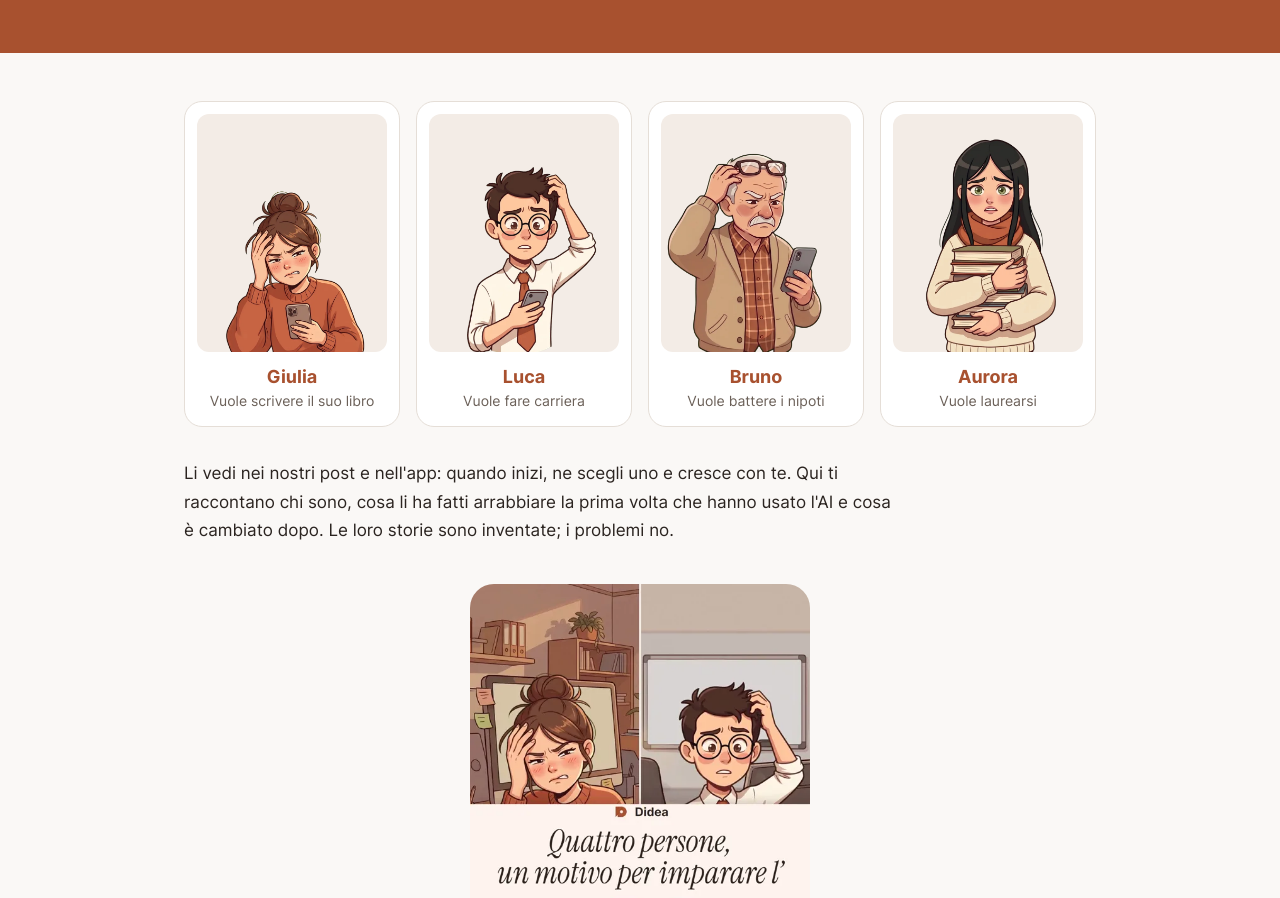
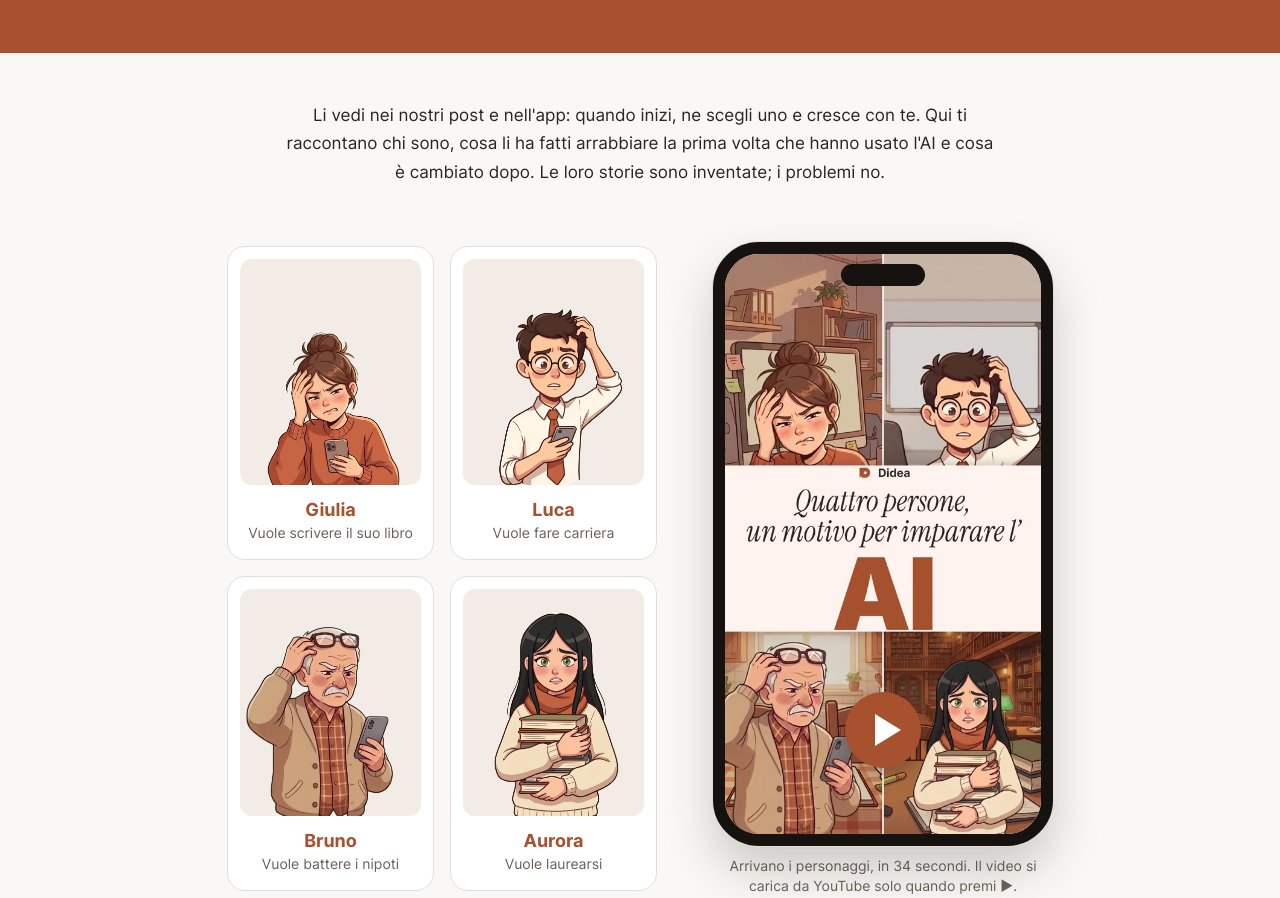
Before and after one commit to mariozonin/didea-sito, a plain HTML site: page personaggi/index.html in a window 1280 px wide. Shown: the part 267-1165 px from the top of the page. Drawn offline with Linux system fonts and the light colour scheme.

Commit message:
Personaggi: su desktop carte 2x2 e video in un telefono finto
Co-Authored-By: Claude Opus 5.5 <noreply@anthropic.com>
Claude-Session: https://claude.ai/code/session_01EJsjz9Z1KYkyR4YJHfoBiS

```diff
--- a/personaggi/index.html
+++ b/personaggi/index.html
@@ -62,6 +62,16 @@
   .cast-video button:focus-visible { outline: 3px solid var(--accent-text); outline-offset: -3px; border-radius: 24px; }
   .cast-video iframe { position: absolute; inset: 0; width: 100%; height: 100%; border: 0; }
   .cast-video figcaption { margin-top: 10px; font-size: 0.875rem; color: var(--text-soft); line-height: 1.4; }
+  /* Desktop: introduzione sopra, carte 2×2 a sinistra, video in un telefono a destra */
+  @media (min-width: 900px) {
+    .cast-hero { display: grid; grid-template-columns: 430px 340px; grid-template-areas: "intro intro" "cast video"; justify-content: center; align-items: center; column-gap: 56px; }
+    .cast-hero .intro-text { grid-area: intro; justify-self: center; margin: 0 0 40px; text-align: center; }
+    .cast-hero .cast { grid-area: cast; grid-template-columns: repeat(2, 1fr); }
+    .cast-hero .cast-video { grid-area: video; margin: 0; max-width: none; }
+    .cast-video .frame { border: 12px solid #16120F; border-radius: 46px; box-shadow: 0 0 0 1px var(--line), 0 24px 48px rgba(43,36,32,.22); }
+    .cast-video .frame::before { content: ""; position: absolute; z-index: 2; top: 10px; left: 50%; width: 84px; height: 22px; margin-left: -42px; border-radius: 11px; background: #16120F; pointer-events: none; }
+    .cast-video button:focus-visible { border-radius: 34px; }
+  }
 
   /* Scheda personaggio */
   .person { margin-top: 88px; padding-top: 16px; scroll-margin-top: 16px; }
@@ -140,6 +150,7 @@
 </header>
 <main>
   <div class="wrap">
+    <div class="cast-hero">
     <ul class="cast">
       <li><a href="#giulia"><img src="/img/personaggi/giulia/stadio-0.webp" width="720" height="900" alt="Giulia, perplessa, col telefono in mano"><strong>Giulia</strong><span>Vuole scrivere il suo libro</span></a></li>
       <li><a href="#luca"><img src="/img/personaggi/luca/stadio-0.webp" width="720" height="900" alt="Luca, perplesso, si gratta la testa"><strong>Luca</strong><span>Vuole fare carriera</span></a></li>
@@ -159,6 +170,7 @@
       </div>
       <figcaption>Arrivano i personaggi, in 34 secondi. Il video si carica da YouTube solo quando premi ▶.</figcaption>
     </figure>
+    </div>
 
     <!-- GIULIA -->
     <section class="person" id="giulia" aria-labelledby="giulia-nome">
```
